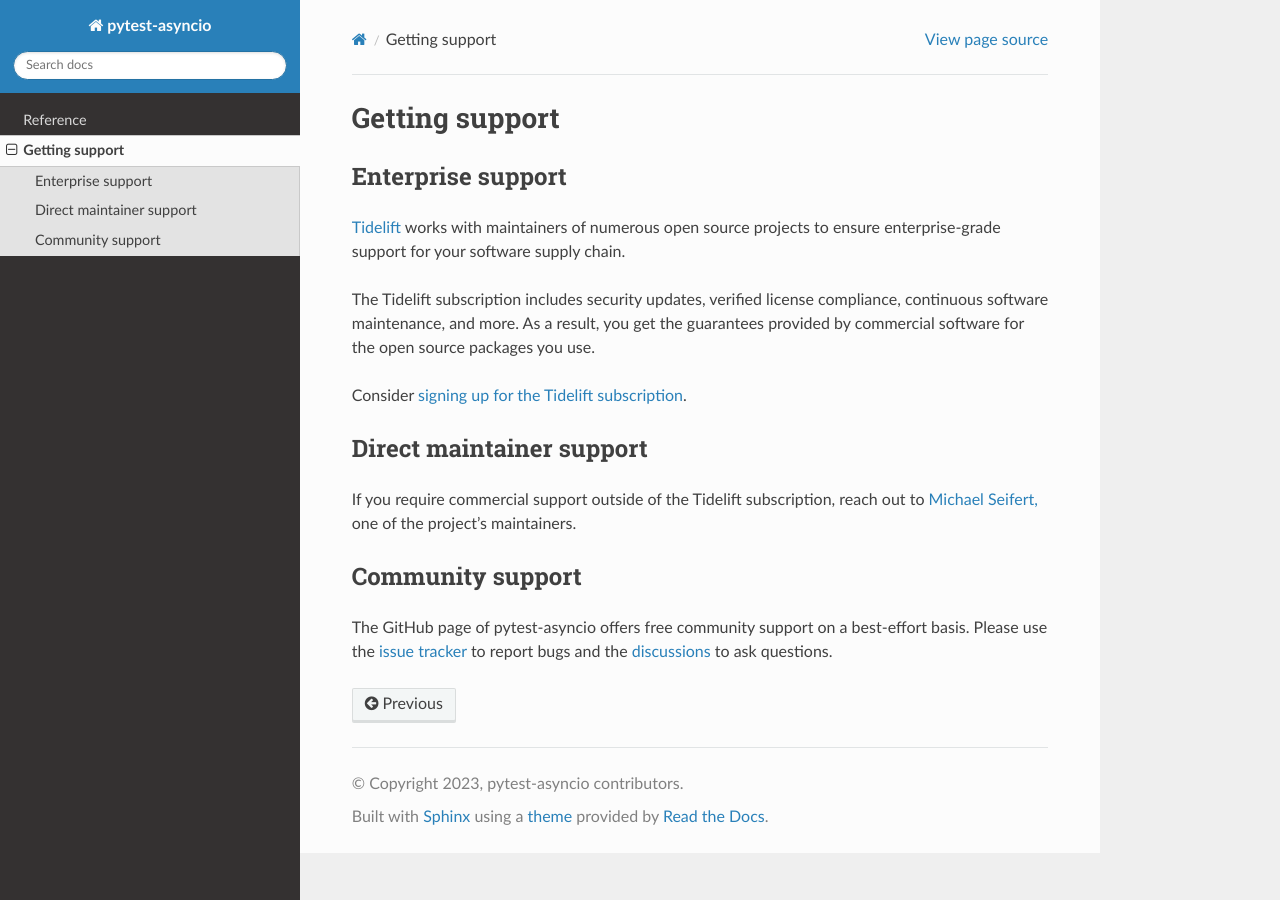
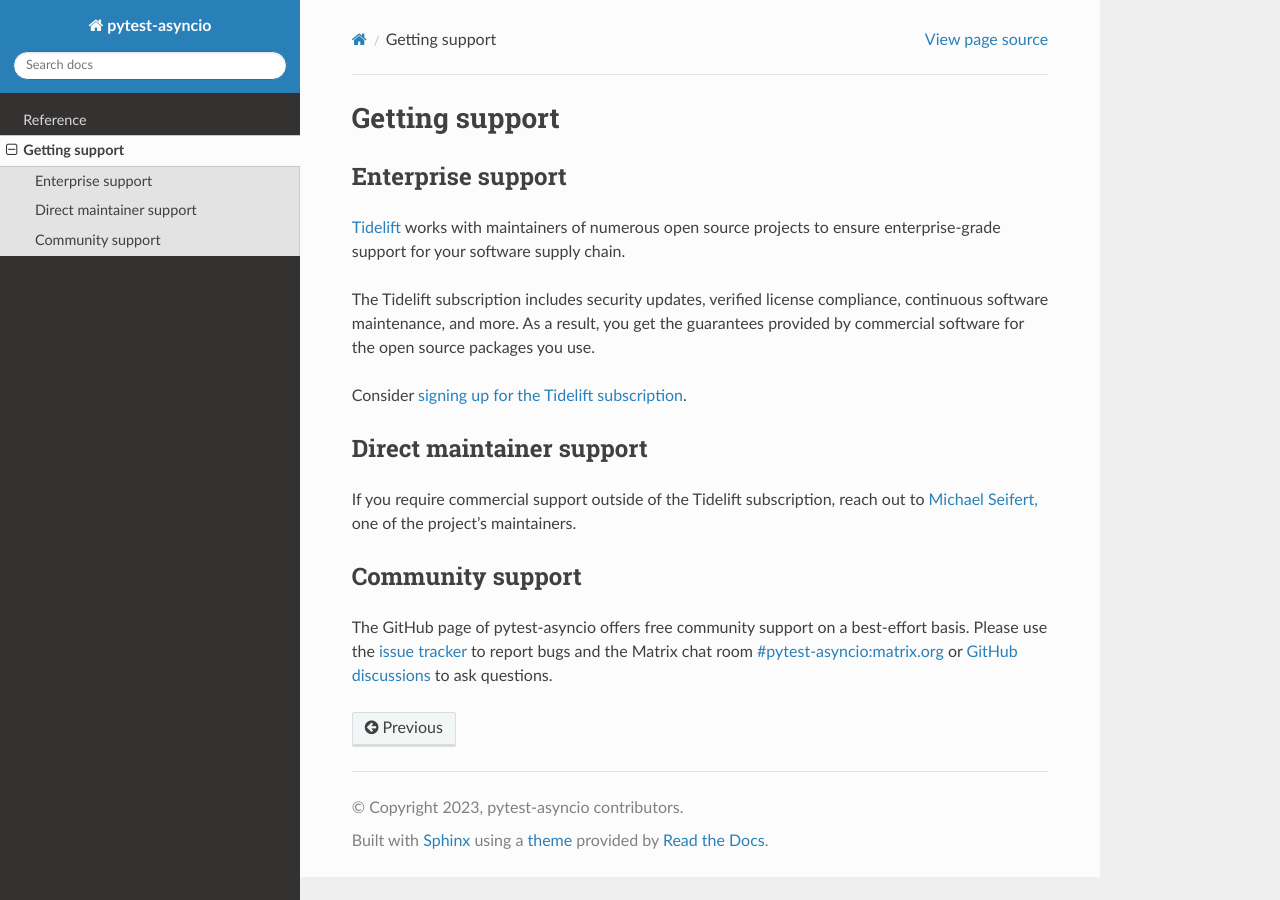
Before and after one commit to pytest-dev/pytest-asyncio, a Sphinx documentation site: the page built from docs/source/support.rst, in a window 1280 px wide. Built offline with Sphinx 7.4.7 and the Read the Docs theme 2.0.0, drawn with Linux system fonts in a browser that asks for light colours; pages that are not in the unit, such as notebooks, are missing from menus.

Commit message:
[docs] Mention the #pytest-asyncio:matrix.org chat room in README and for getting community support.
Signed-off-by: Michael Seifert <m.seifert@digitalernachschub.de>

```diff
--- a/README.rst
+++ b/README.rst
@@ -12,6 +12,9 @@
     :alt: Supported Python versions
 .. image:: https://img.shields.io/badge/code%20style-black-000000.svg
     :target: https://github.com/ambv/black
+.. image:: https://img.shields.io/badge/Matrix-%23pytest--asyncio-brightgreen
+    :alt: Matrix chat room: #pytest-asyncio
+    :target: https://matrix.to/#/#pytest-asyncio:matrix.org
 
 `pytest-asyncio <https://pytest-asyncio.readthedocs.io/en/latest/>`_ is a `pytest <https://docs.pytest.org/en/latest/contents.html>`_ plugin. It facilitates testing of code that uses the `asyncio <https://docs.python.org/3/library/asyncio.html>`_ library.
 
--- a/docs/source/support.rst
+++ b/docs/source/support.rst
@@ -18,4 +18,4 @@
 
 Community support
 =================
-The GitHub page of pytest-asyncio offers free community support on a best-effort basis. Please use the `issue tracker <https://github.com/pytest-dev/pytest-asyncio/issues>`__ to report bugs and the `discussions <https://github.com/pytest-dev/pytest-asyncio/discussions>`__ to ask questions.
+The GitHub page of pytest-asyncio offers free community support on a best-effort basis. Please use the `issue tracker <https://github.com/pytest-dev/pytest-asyncio/issues>`__ to report bugs and the Matrix chat room `#pytest-asyncio:matrix.org <https://matrix.to/#/#pytest-asyncio:matrix.org>`__ or `GitHub discussions <https://github.com/pytest-dev/pytest-asyncio/discussions>`__ to ask questions.
```
